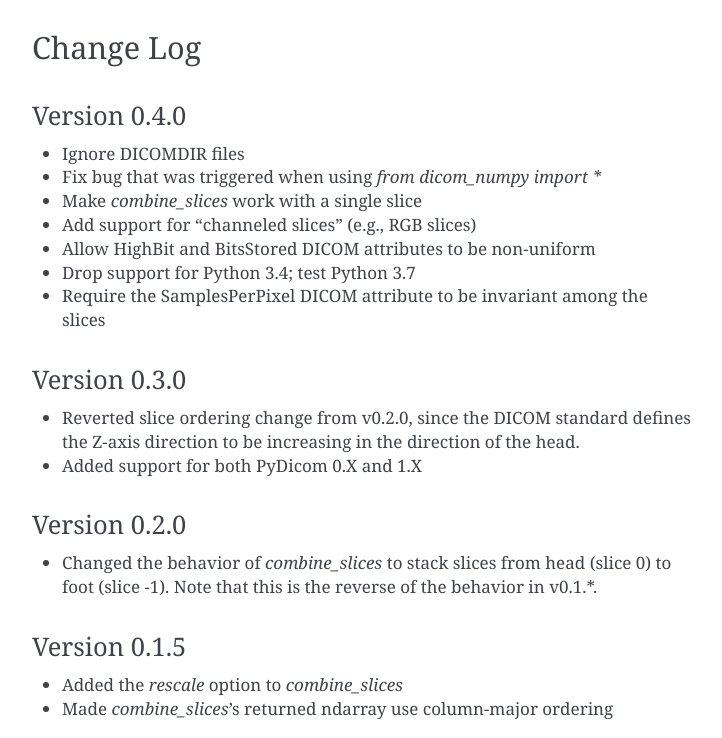
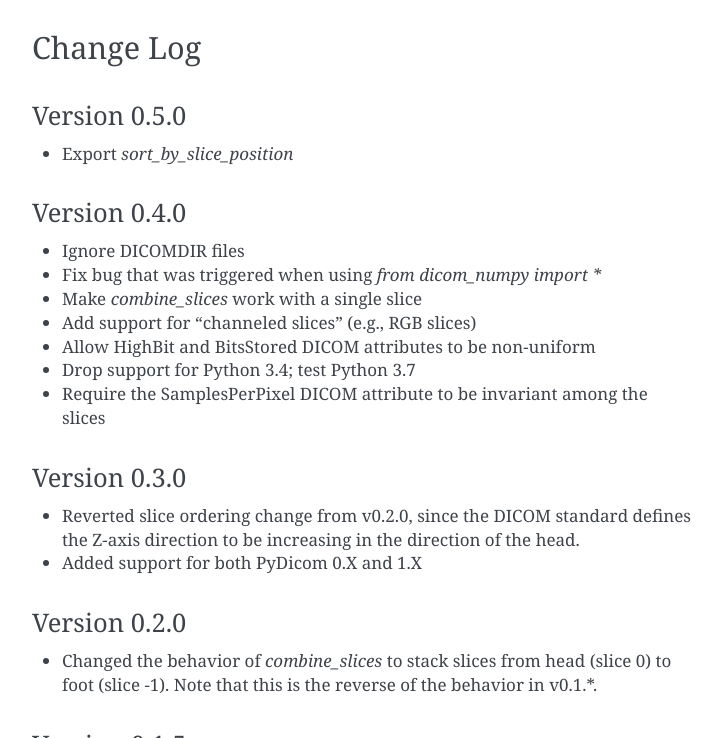
Before and after one commit to innolitics/dicom-numpy, a Sphinx documentation site: the page built from docs/source/index.rst, in a window 1280 px wide and 900 px high, scrolled down 1307 px, cut to the strip 162-900 px from the top of the window. Shown: the whole strip, without its empty margins (388-1110 px from the left). Built offline with Sphinx 7.4.7, drawn with Linux system fonts in a browser that asks for light colours.

Commit message:
Add version info for 0.5.0

```diff
--- a/docs/source/index.rst
+++ b/docs/source/index.rst
@@ -70,6 +70,9 @@ Details
 
 Change Log
 ==========
+Version 0.5.0
+-------------
+- Export `sort_by_slice_position`
 
 Version 0.4.0
 -------------
--- a/setup.py
+++ b/setup.py
@@ -13,7 +13,7 @@ with open(path.join(here, 'README.rst'), encoding='utf-8') as f:
 
 setup(
     name='dicom_numpy',
-    version='0.4.0',
+    version='0.5.0',
     description='Extract image data into a 3D numpy array from a set of DICOM files.',
     long_description=long_description,
     url='https://github.com/innolitics/dicom-numpy',
```
